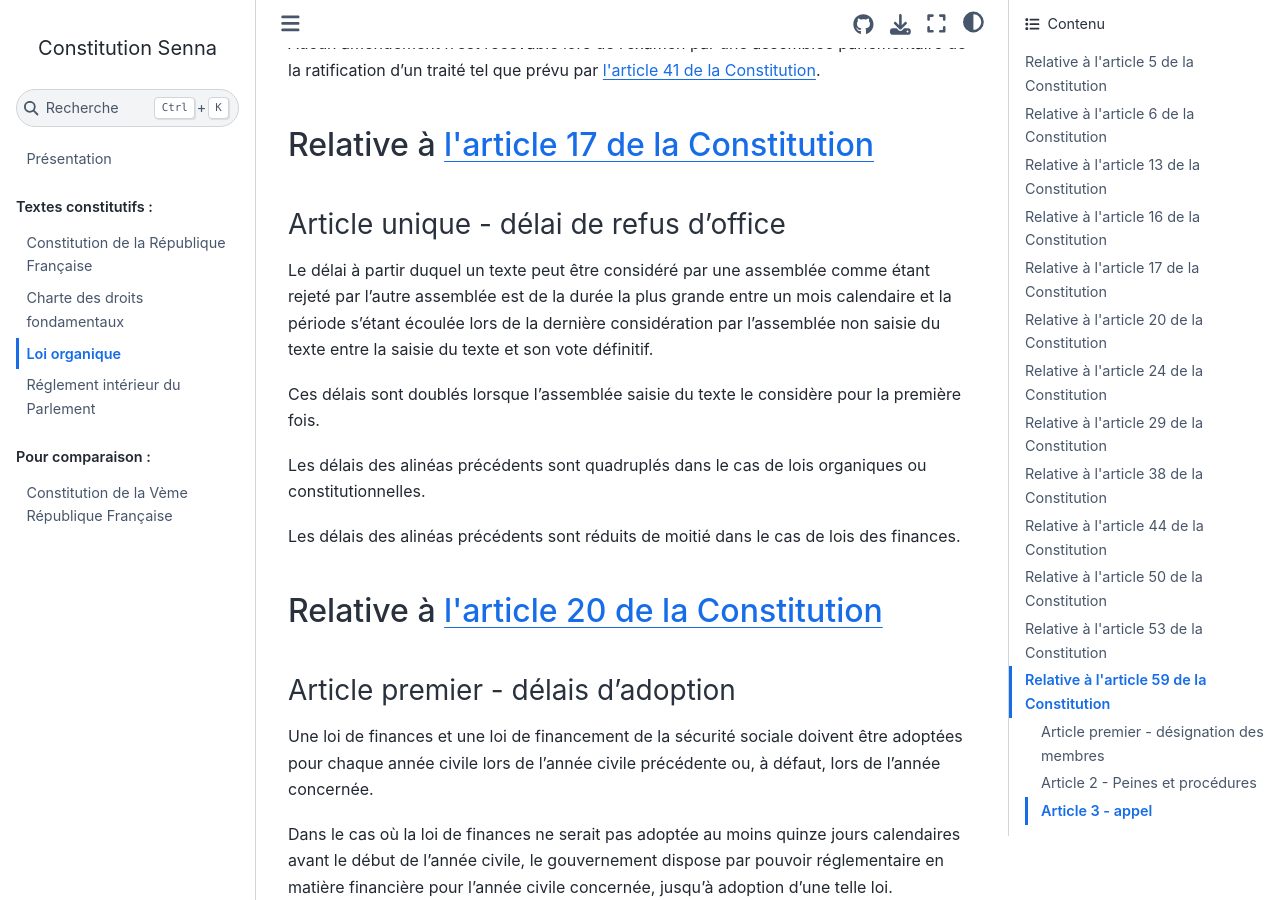
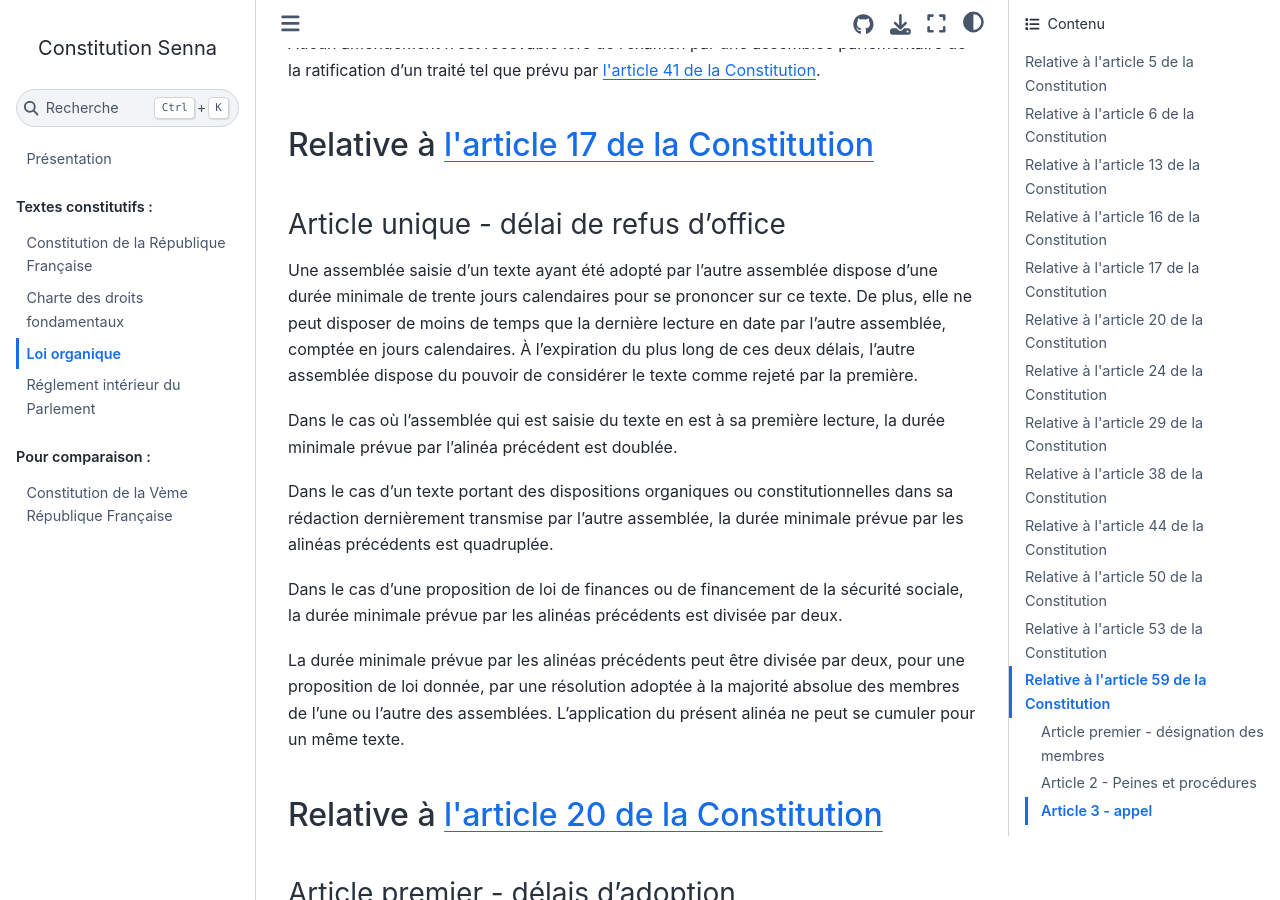
Before and after one commit to Gouvernathor/senna, a Sphinx documentation site: the page built from source/organique.rst, in a window 1280 px wide and 900 px high, scrolled down 3307 px. Built offline with Sphinx 7.4.7 and the Sphinx Book theme 1.1.4, drawn with Linux system fonts in a browser that asks for light colours.

Commit message:
Reformulation totale de l'organique du refus d'office

```diff
--- a/source/organique.rst
+++ b/source/organique.rst
@@ -104,16 +104,15 @@
 
 Article unique - délai de refus d'office
 ----------------------------------------
-Le délai à partir duquel un texte peut être considéré par une assemblée comme étant rejeté par l'autre assemblée est de la durée la plus grande entre un mois calendaire et la période s'étant écoulée lors de la dernière considération par l'assemblée non saisie du texte entre la saisie du texte et son vote définitif.
+Une assemblée saisie d'un texte ayant été adopté par l'autre assemblée dispose d'une durée minimale de trente jours calendaires pour se prononcer sur ce texte. De plus, elle ne peut disposer de moins de temps que la dernière lecture en date par l'autre assemblée, comptée en jours calendaires. À l'expiration du plus long de ces deux délais, l'autre assemblée dispose du pouvoir de considérer le texte comme rejeté par la première.
 
-Ces délais sont doublés lorsque l'assemblée saisie du texte le considère pour la première fois.
+Dans le cas où l'assemblée qui est saisie du texte en est à sa première lecture, la durée minimale prévue par l'alinéa précédent est doublée.
 
-Les délais des alinéas précédents sont quadruplés dans le cas de lois organiques ou constitutionnelles.
+Dans le cas d'un texte portant des dispositions organiques ou constitutionnelles dans sa rédaction dernièrement transmise par l'autre assemblée, la durée minimale prévue par les alinéas précédents est quadruplée.
 
-Les délais des alinéas précédents sont réduits de moitié dans le cas de lois des finances.
+Dans le cas d'une proposition de loi de finances ou de financement de la sécurité sociale, la durée minimale prévue par les alinéas précédents est divisée par deux.
 
-.. Les délais des alinéas précédents peuvent être réduits de moitié pour un texte donné sur décision de la majorité des membres d'une assemblée lors de sa première lecture du texte.
-.. pas clair
+La durée minimale prévue par les alinéas précédents peut être divisée par deux, pour une proposition de loi donnée, par une résolution adoptée à la majorité absolue des membres de l'une ou l'autre des assemblées. L'application du présent alinéa ne peut se cumuler pour un même texte.
 
 ------------------------------------------------------------------------------
 Relative à :artref:`lois de finances et de financement de la sécurité sociale`
```
